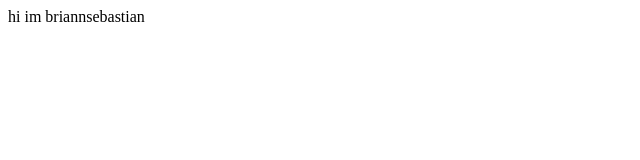
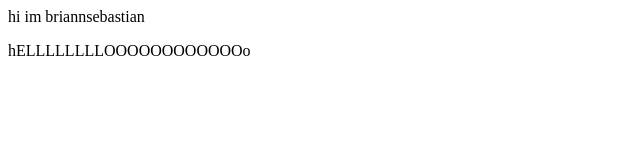
Before and after one commit to briansuhh/lackyjennabri, a plain HTML site: page index.html in a window 1280 px wide. Shown: the whole page, without its empty margins (0-640 px from the left). Drawn offline with Linux system fonts and the light colour scheme.

Commit message:
add something

```diff
--- a/index.html
+++ b/index.html
@@ -1,3 +1,4 @@
 <html>
 <p>hi im briannsebastian</p>
+<p>hELLLLLLLLOOOOOOOOOOOOo</p>
 </html>
```
